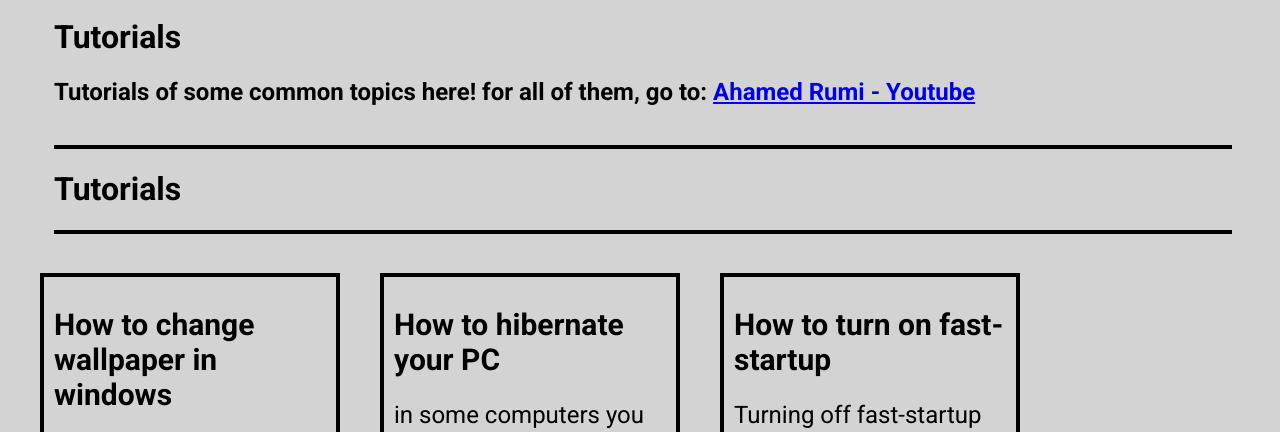
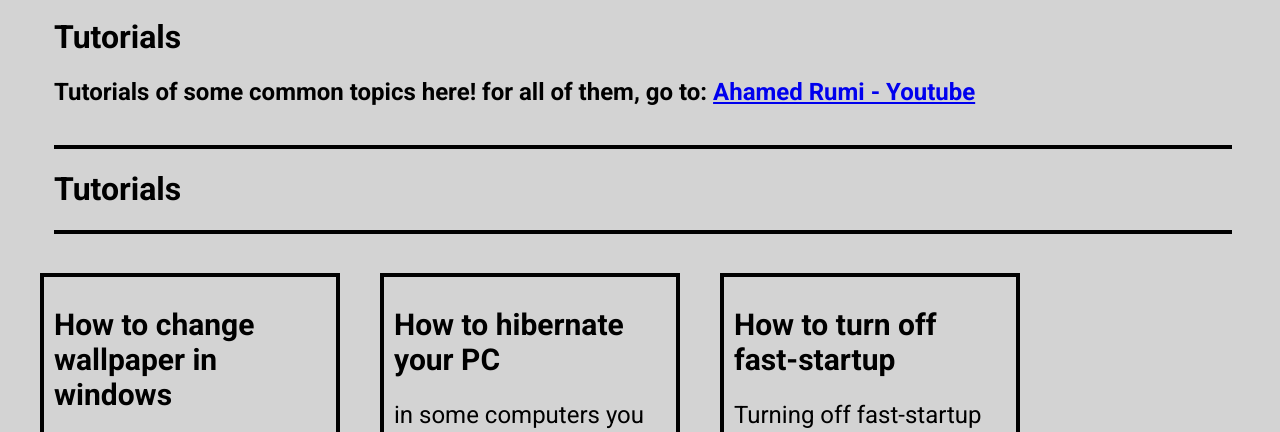
Before and after one commit to ahamed-rumi/ahamed-rumi-tech, a plain HTML site: page tutorials.html in a window 1280 px wide. Shown: the part 185-617 px from the top of the page. Drawn offline with Linux system fonts and the light colour scheme.

Commit message:
Add files via upload

```diff
--- a/tutorials.html
+++ b/tutorials.html
@@ -47,7 +47,7 @@
                         </div>
 
                         <div class="tutorial" id="wallpaper-change">
-                            <h1 class="content">How to turn on fast-startup</h1>
+                            <h1 class="content">How to turn off fast-startup</h1>
                             <p class="content">Turning off fast-startup makes your computer entirely
                                 turn off when shutting down. In order to turn off fast-startup, go to control panel,
                                 go to power options, click choose what the power button does, and then click change settings that
```
